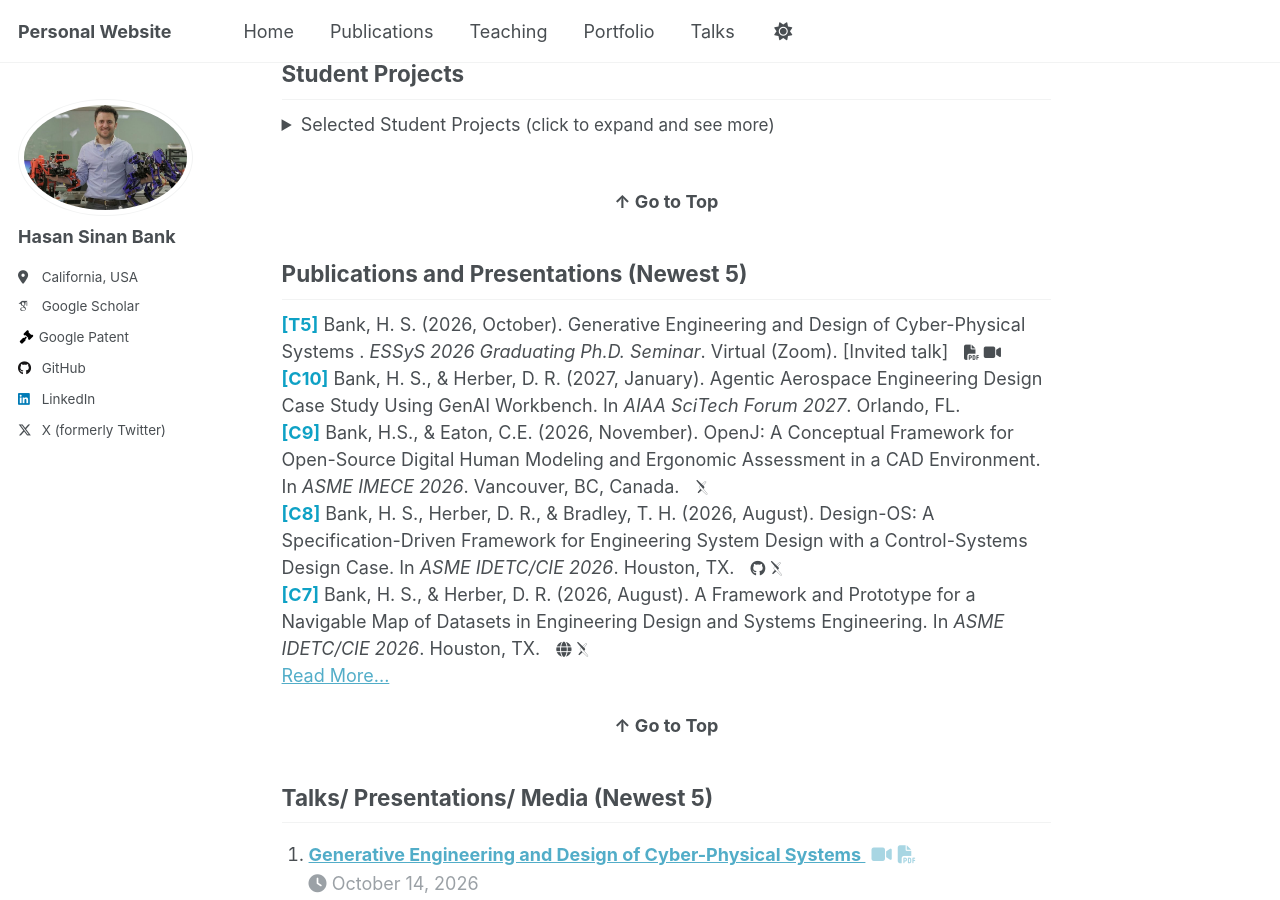
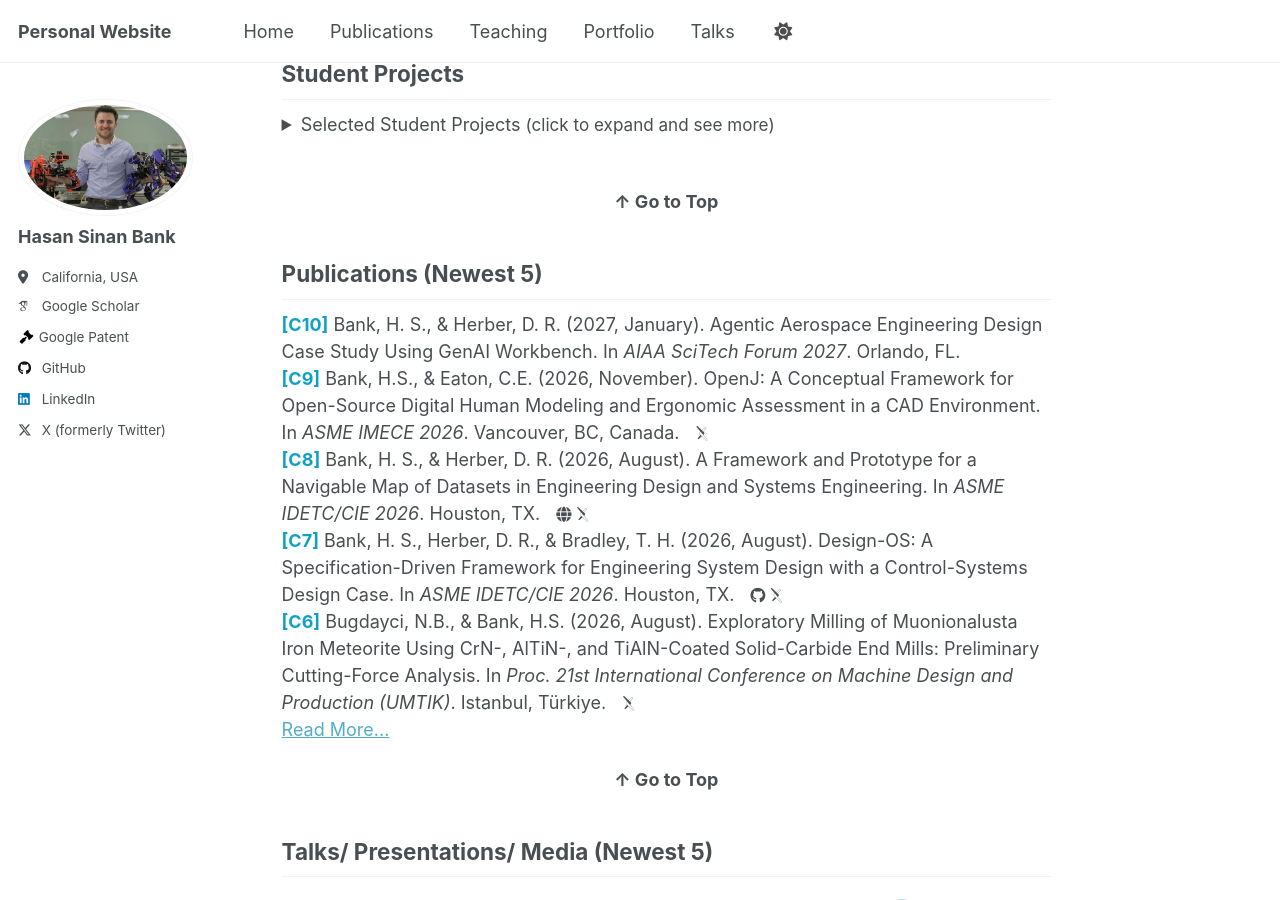
Before and after one commit to bankh/bankh.github.io, a Jekyll site: the page built from _pages/about.md, in a window 1280 px wide and 900 px high, scrolled down 2708 px. Built offline with Jekyll 4.4.1, drawn with Linux system fonts in a browser that asks for light colours; some web fonts are replaced; a script that is not in the unit is left out; some of the changed text lies outside the part shown.

```diff
--- a/_includes/archive-single-presentation.html
+++ /dev/null
@@ -1,53 +0,0 @@
-{% include base_path %}
-
-{%- comment -%}
-----------------------------------------------------------
-Renders a talk (from _talks) as a citation-style entry for
-the Publications page and the home page publication list.
-Usage: include archive-single-presentation.html post=post label='[T1]'
-----------------------------------------------------------
-{%- endcomment -%}
-
-{% if post.id %}
-  {% assign title = post.title | markdownify | remove: "<p>" | remove: "</p>" %}
-{% else %}
-  {% assign title = post.title %}
-{% endif %}
-
-{% capture extras %}
-  {%- if post.files -%}
-    {%- for f in post.files -%}
-      {%- if f.url and f.url != '' -%}
-        <a href="{{ f.url }}" target="_blank" class="ref-tag" title="{{ f.label | default: 'Slides' }}"><i class="fas fa-file-pdf"></i></a>
-      {%- endif -%}
-    {%- endfor -%}
-  {%- elsif post.file and post.file != '' -%}
-    <a href="{{ post.file }}" target="_blank" class="ref-tag" title="Slides"><i class="fas fa-file-pdf"></i></a>
-  {%- endif -%}
-  {%- if post.videos -%}
-    {%- for v in post.videos -%}
-      {%- if v.url and v.url != '' -%}
-        <a href="{{ v.url }}" target="_blank" class="ref-tag" title="{{ v.label | default: 'Video' }}"><i class="fas fa-video"></i></a>
-      {%- endif -%}
-    {%- endfor -%}
-  {%- elsif post.video and post.video != '' -%}
-    <a href="{{ post.video }}" target="_blank" class="ref-tag" title="Video"><i class="fas fa-video"></i></a>
-  {%- endif -%}
-  {%- assign _ref_url = post.referenceurl | default: post['reference url'] -%}
-  {%- if _ref_url and _ref_url != '' -%}
-    <a href="{{ _ref_url }}" target="_blank" class="ref-tag" title="Link"><i class="fas fa-external-link-alt"></i></a>
-  {%- endif -%}
-{% endcapture %}
-{% assign extras = extras | strip %}
-{% assign authors = post.authors | strip %}
-{% assign authors_last = authors | slice: -1 %}
-
-<div class="list__item">
-  <article class="archive__item" itemscope itemtype="http://schema.org/CreativeWork">
-    <span style="font-weight: bold; color: #0ea1c5;">{{ include.label }}</span>
-    <a href="{{ base_path }}{{ post.url }}" rel="permalink" style="text-decoration: none; color: inherit;">
-      {% if authors and authors != '' %}{{ authors }}{% unless authors_last == '.' %}.{% endunless %} {% endif %}({{ post.date | date: "%Y, %B" }}). {{ title }}.{% if post.venue and post.venue != '' %} <em>{{ post.venue }}</em>.{% endif %}{% if post.location and post.location != '' %} {{ post.location }}.{% endif %}{% if post.type and post.type != '' %} [{{ post.type }}]{% endif %}
-    </a>
-    {% if extras != "" %}<span style="margin-left: 0.35em;">{{ extras }}</span>{% endif %}
-  </article>
-</div>
--- a/_layouts/talk.html
+++ b/_layouts/talk.html
@@ -56,6 +56,11 @@
       {% endunless %}
 
       <section class="page__content" itemprop="text">
+        {% if page.poster and page.poster != "" %}
+          <a href="{{ page.poster }}" target="_blank">
+            <img src="{{ page.poster }}" alt="{{ page.title }} Image" style="display: block; max-width: 100%; max-height: 600px; margin: 0 auto 20px; border-radius: 4px;">
+          </a>
+        {% endif %}
         {{ content }}
         {% include talk-resources.html %}
       </section>
--- a/_pages/about.md
+++ b/_pages/about.md
@@ -15,7 +15,7 @@
     <a href="#research-areas" style="color: var(--global-text-color); text-decoration: none; font-weight: bold; font-family: var(--global-font-family);">Research Areas</a> |
     <a href="#opportunities" style="color: var(--global-text-color); text-decoration: none; font-weight: bold; font-family: var(--global-font-family);">Opportunities</a> |
     <a href="#student-projects" style="color: var(--global-text-color); text-decoration: none; font-weight: bold; font-family: var(--global-font-family);">Student Projects</a> |
-    <a href="#publications" style="color: var(--global-text-color); text-decoration: none; font-weight: bold; font-family: var(--global-font-family);">Publications and Presentations</a> |
+    <a href="#publications" style="color: var(--global-text-color); text-decoration: none; font-weight: bold; font-family: var(--global-font-family);">Publications</a> |
     <a href="#talks-presentations" style="color: var(--global-text-color); text-decoration: none; font-weight: bold; font-family: var(--global-font-family);">Talks/Presentations/Media</a>
   </nav>
 </div>
@@ -506,7 +506,7 @@
   <a href="#top" style="color: var(--global-text-color); text-decoration: none; font-weight: bold; font-family: var(--global-font-family);">↑ Go to Top</a>
 </div>
 
-Publications and Presentations (Newest 5)<a name="publications"></a>
+Publications (Newest 5)<a name="publications"></a>
 ------
 <!-- <details>
 <summary>Publications </summary> -->
@@ -518,15 +518,7 @@
   {% endunless %}
 {% endfor %}
 
-<!-- Presentations: talks excluding media coverage -->
-{% assign presentation_talks = "" | split: "" %}
-{% for talk in site.talks %}
-  {% unless talk.type contains "Media" %}
-    {% assign presentation_talks = presentation_talks | push: talk %}
-  {% endunless %}
-{% endfor %}
-
-<!-- Count totals by type for reverse numbering (same rules as /publications/) -->
+<!-- Count total publications by type for reverse numbering (same rules as /publications/) -->
 {% assign total_journals = 0 %}
 {% assign total_conferences = 0 %}
 {% assign total_patents = 0 %}
@@ -551,22 +543,8 @@
 {% assign jour_count = total_journals %}
 {% assign mag_count = total_magazines %}
 {% assign ur_count = total_under_review %}
-{% assign talk_count = presentation_talks.size %}
-{% assign pubs_and_talks = sorted_pubs | concat: presentation_talks | sort: 'date' | reverse %}
-
-<!-- The newest presentation is pinned first; the other 4 slots follow in date order.
-     Labels are assigned over the full date-sorted list so they match /publications/. -->
-{% assign pinned_talk = presentation_talks | sort: 'date' | last %}
-{% assign shown = 0 %}
-{% assign pinned_html = "" %}
-{% assign rest_html = "" %}
-{% for post in pubs_and_talks %}
-  {% capture item_html %}
-  {% if post.collection == 'talks' %}
-    {% assign current_label = '[T' | append: talk_count | append: ']' %}
-    {% assign talk_count = talk_count | minus: 1 %}
-    {% include archive-single-presentation.html post=post label=current_label %}
-  {% elsif post.type contains "Patent" %}
+{% for post in sorted_pubs limit:5 %}
+  {% if post.type contains "Patent" %}
     {% assign current_label = '[P' | append: pat_count | append: ']' %}
     {% assign pat_count = pat_count | minus: 1 %}
     {% include archive-single-publication.html post=post type='list' label=current_label %}
@@ -587,16 +565,7 @@
     {% assign jour_count = jour_count | minus: 1 %}
     {% include archive-single-publication.html post=post type='list' label=current_label %}
   {% endif %}
-  {% endcapture %}
-  {% if pinned_talk and post.url == pinned_talk.url %}
-    {% assign pinned_html = item_html %}
-  {% elsif shown < 4 %}
-    {% assign rest_html = rest_html | append: item_html %}
-    {% assign shown = shown | plus: 1 %}
-  {% endif %}
 {% endfor %}
-{{ pinned_html }}
-{{ rest_html }}
 <p><a href="/publications/">Read More...</a></p>
 <!-- </details> -->
 
--- a/_talks/2026-10-14-essys-graduating-phd-seminar.md
+++ b/_talks/2026-10-14-essys-graduating-phd-seminar.md
@@ -10,8 +10,7 @@
 referenceurl: ""
 file: "https://drive.google.com/file/d/167xxOaWz12XX42WLLdw4PgMD3lMWR_ey/view?usp=sharing"
 video: "https://youtu.be/HORyUCFvWOA"
+poster: "/images/ESSyS_2026_Graduating_PhD_Seminar.png"
 ---
 
 Invited talk at the ESSyS 2026 Graduating Ph.D. Seminar, presented alongside graduating Ph.D. researchers from the University of Alabama in Huntsville, Northeastern University, Purdue University, and Virginia Tech.
-
-![ESSyS 2026 Graduating Ph.D. Seminar flyer](/images/ESSyS_2026_Graduating_PhD_Seminar.png)
```
Also changed, not shown: _includes/archive-single-talk.html (+8 -0 lines), _pages/publications.html (+1 -23 lines), .github/workflows/scrape_talks.yml, 2 other files.
